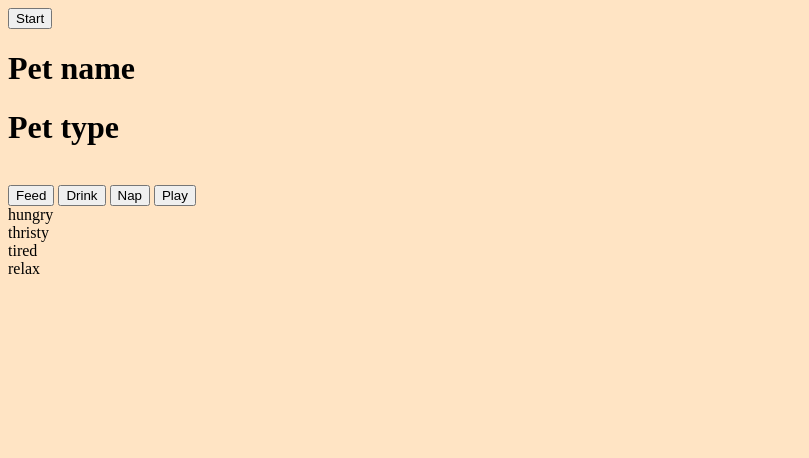
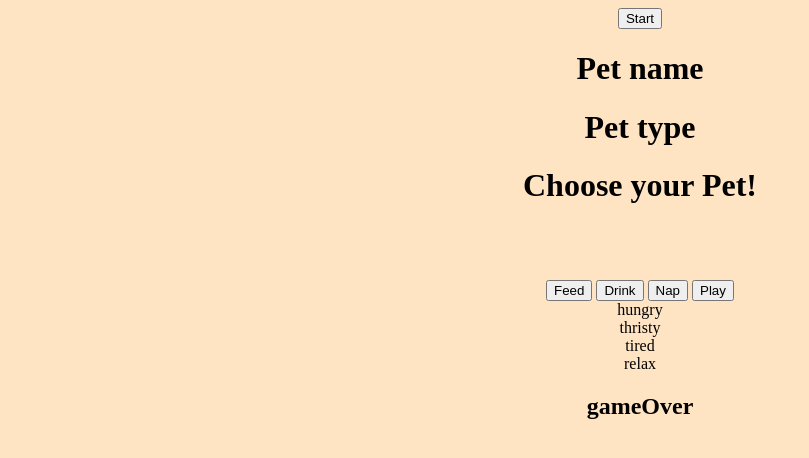
Before and after one commit to fullstack-developer23/Cyberpet-Challenge, a plain HTML site: page index.html in a window 1280 px wide. Shown: the whole page, without its empty margins (0-809 px from the left). Drawn offline with Linux system fonts and the light colour scheme.

Commit message:
added html

```diff
--- a/index.html
+++ b/index.html
@@ -7,14 +7,23 @@
     <link rel="stylesheet" href="style.css">
 </head>
 <body>
-
-  <div>
-     <button>Start</button>
+  <div class="body">
+    <div>
+     <button id="start">Start</button>
      <h1 id = "pet"> Pet name</h1>
      <h1 id = "petType"> Pet type
      </h1>
+     <h1 id="petname">Choose your Pet!</h1>
      <img src="">
-   </div>
+    </div>
+    <br>
+    <div>
+     <div id="animalImg">
+     <img src ="">
+     <img src ="">
+     <img src ="">
+
+    </div>
    <div class = "actions">
         <button id="feed">Feed</button>
         <button id="drink">Drink</button>
@@ -28,4 +37,16 @@
     <div class = "healthBar"> tired </div>
     <div class = "healthBar"> relax </div>
 
+    <div id="gameOver">
+      <h2>gameOver</h2>
+
+    </div>
    </div>
+
+
+
+
+
+
+</body>
+</html>
```
